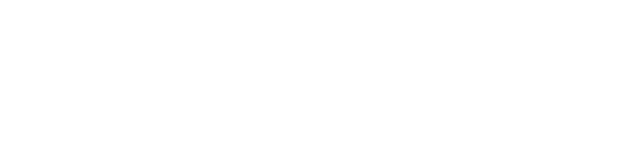
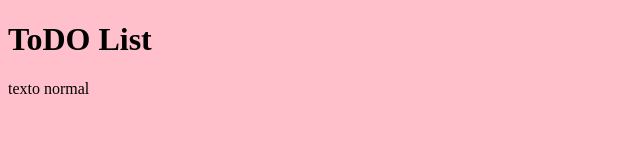
Before and after one commit to fabibi15/To-Do-List, a plain HTML site: page index.html in a window 1280 px wide. Shown: the whole page, without its empty margins (0-640 px from the left). Drawn offline with Linux system fonts and the light colour scheme.

Commit message:
finalizar etapa 2

```diff
--- a/index.html
+++ b/index.html
@@ -4,8 +4,11 @@
     <meta charset="UTF-8">
     <meta name="viewport" content="width=device-width, initial-scale=1.0">
     <title>To Do List</title>
+    <link rel="stylesheet" href="style.css">
 </head>
 <body>
+    <h1>ToDO List</h1>
+    <p>texto normal</p>
     <div class="container">
         <form action="">
             <ul></ul>
--- /dev/null
+++ b/style.css
@@ -0,0 +1,13 @@
+body
+{
+    background:pink ;
+    color:black;
+}
+
+h1 {
+    color:black;
+}
+.container {
+  display: flex;
+  flex-direction: row;
+}
```
Also changed, not shown: 1 other file.
